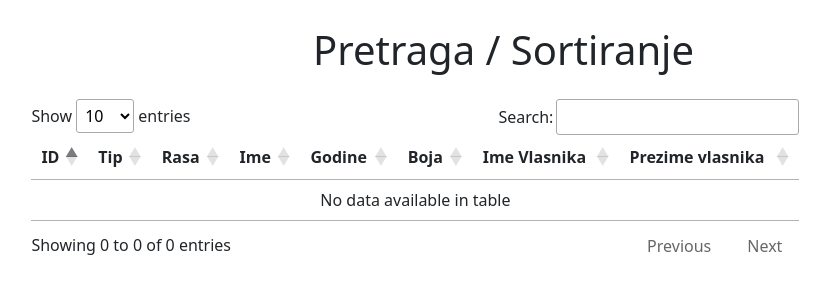
After one commit to JovanaBurdzic/itehPHPMySQLAJAXdomaci, a PHP site: page /pretragasort.php in a window 1280 px wide. The commit adds this page. Shown: the top 300 px of the page, without its empty margins (199-1029 px from the left). Run offline with PHP 8.4, Linux system fonts and the light colour scheme; data that the repository does not hold is empty; some libraries are stand-ins or nearby versions.

Commit message:
Pretraga i sortiranje ljubimaca

```diff
--- a/index.css
+++ b/index.css
@@ -71,3 +71,21 @@
     margin-bottom: 50px;
     text-align: center;
 }
+
+#btn_pretraga_sort {
+    margin-top: 25px;
+    height: 50px;
+    width: 250px;
+    margin-left: 41%;
+}
+
+#sort-div {
+    margin-top: 2%;
+    margin-left: 18%;
+    width: 60%;
+}
+
+#sort-naslov {
+    margin-left: 40%;
+    margin-top: 2%;
+}
--- a/index.php
+++ b/index.php
@@ -63,6 +63,10 @@
             <tfoot>
             </tfoot>
         </table>
+
+        <a href="pretragasort.php"><button type="button" class="btn btn-success" id="btn_pretraga_sort">Pretrazi / Sortiraj</button></a>
+
+
     </div>
 
     <div id="forma-izmena" class="collapse">
--- /dev/null
+++ b/pretragasort.php
@@ -0,0 +1,71 @@
+<!DOCTYPE html>
+<html lang="en">
+
+<head>
+    <meta charset="UTF-8">
+    <meta http-equiv="X-UA-Compatible" content="IE=edge">
+    <meta name="viewport" content="width=device-width, initial-scale=1.0">
+    <link href="https://cdn.jsdelivr.net/npm/bootstrap@5.0.2/dist/css/bootstrap.min.css" rel="stylesheet" integrity="sha384-EVSTQN3/azprG1Anm3QDgpJLIm9Nao0Yz1ztcQTwFspd3yD65VohhpuuCOmLASjC" crossorigin="anonymous">
+    <link rel="stylesheet" type="text/css" href="https://cdn.datatables.net/1.11.3/css/jquery.dataTables.min.css">
+    <link rel="stylesheet" href="index.css">
+    <title>Pretraga/Sortiranje Ljubimaca</title>
+</head>
+
+<body>
+
+    <h1 id="sort-naslov">Pretraga / Sortiranje </h1>
+    <div id="sort-div">
+        <table id="ljubimci-table" class="hover order-column row-border">
+            <thead>
+                <tr>
+                    <th>ID</th>
+                    <th>Tip</th>
+                    <th>Rasa</th>
+                    <th>Ime</th>
+                    <th>Godine</th>
+                    <th>Boja</th>
+                    <th>Ime Vlasnika</th>
+                    <th>Prezime vlasnika</th>
+                </tr>
+            </thead>
+            <tbody id="sadrzaj">
+
+                <?php
+                require 'db.php';
+
+                $db = new DB();
+                $upit = "select ljub.id, ljub.tip, ljub.ime, ljub.rasa, ljub.boja, ljub.godine, ljub.boja, vl.imev, vl.prezime
+                    from ljubimac ljub join vlasnik vl on ljub.vlasnik_id = vl.id order by ljub.id asc";
+
+                $rezultat = $db->connection->query($upit);
+
+                while ($ljubimac = mysqli_fetch_array($rezultat)) :
+                ?>
+                    <tr>
+                        <td><?php echo $ljubimac['id'] ?></td>
+                        <td><?php echo $ljubimac['tip'] ?></td>
+                        <td><?php echo $ljubimac['rasa'] ?></td>
+                        <td><?php echo $ljubimac['ime'] ?></td>
+                        <td><?php echo $ljubimac['godine'] ?></td>
+                        <td><?php echo $ljubimac['boja'] ?></td>
+                        <td><?php echo $ljubimac['imev'] ?></td>
+                        <td><?php echo $ljubimac['prezime'] ?></td>
+
+                    </tr>
+
+                <?php
+                endwhile;
+                ?>
+
+
+            </tbody>
+        </table>
+    </div>
+
+
+    <script src="https://code.jquery.com/jquery-3.6.0.min.js" integrity="sha256-/xUj+3OJU5yExlq6GSYGSHk7tPXikynS7ogEvDej/m4=" crossorigin="anonymous"></script>
+    <script type="text/javascript" src="script.js"></script>
+    <script type="text/javascript" src="https://cdn.datatables.net/1.11.3/js/jquery.dataTables.min.js"></script>
+</body>
+
+</html>
--- a/script.js
+++ b/script.js
@@ -1,6 +1,7 @@
 $(function () {
     obrisi();
     izmena();
+    $('#ljubimci-table').DataTable();
 });
 
 
@@ -49,5 +50,4 @@ function izmena() {
 
     })
 
-
 }
```
